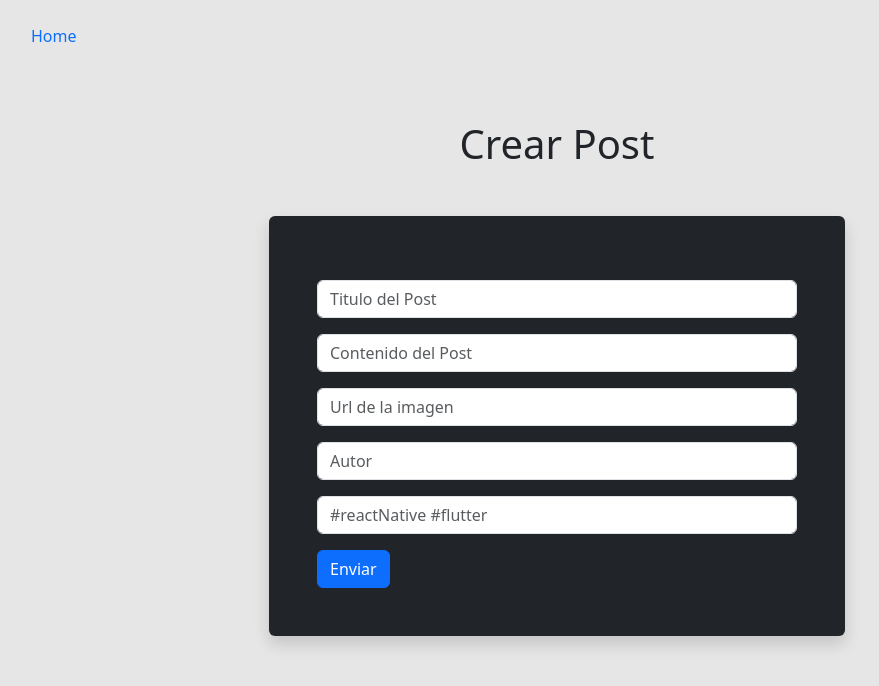
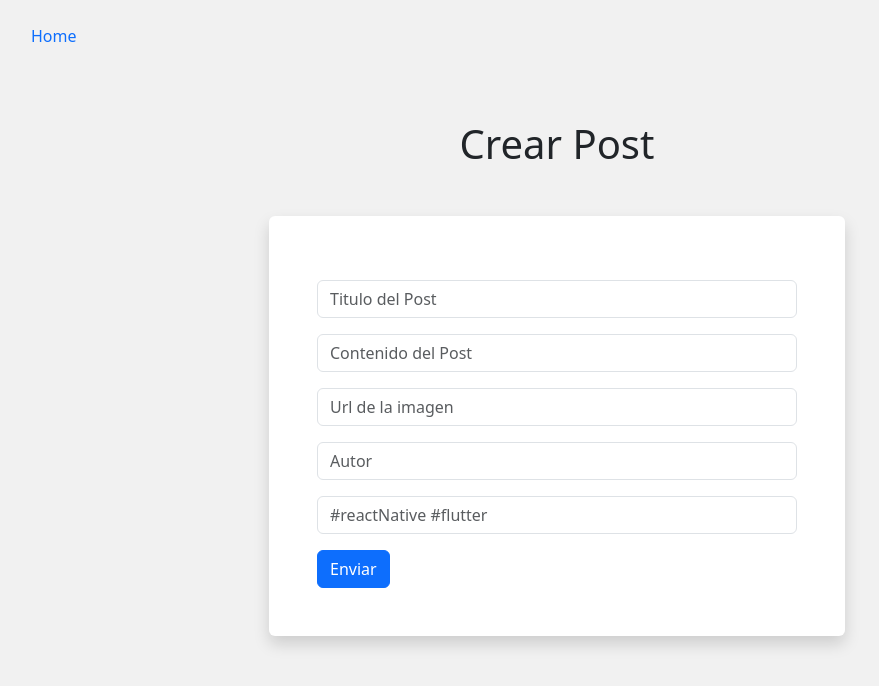
Before and after one commit to AlbertoEng/CaraLibro, a React (Vite) app: page /create in a window 1280 px wide. Shown: the top 686 px of the page, without its empty margins (83-962 px from the left). Built offline with nearby package versions, Linux system fonts and the light colour scheme.

Commit message:
otro mas

```diff
--- a/src/index.css
+++ b/src/index.css
@@ -1,5 +1,5 @@
 body{
-    background-color: rgb(230, 230, 230);
+    background-color: rgb(241, 241, 241);
 }
 
 .imagen {
--- a/src/pages/CreatePost.jsx
+++ b/src/pages/CreatePost.jsx
@@ -24,7 +24,7 @@ const CreatePost = () => {
                 <h1 className='text-center mt-5'>Crear Post</h1>
                 <div className="row mt-5 d-flex justify-content-center">
                     <div className="col-12" style={{ maxWidth: '600px' }}>
-                        <form className='form-group bg-dark p-5 rounded shadow' onSubmit={handleSubmit(savePost)}>
+                        <form className='form-group bg-white p-5 rounded shadow' onSubmit={handleSubmit(savePost)}>
                             {/* register your input into the hook by invoking the "register" function */}
                             <input id='title' placeholder='Titulo del Post' className='form-control mt-3' defaultValue="" {...register("title")} />
                             <input id='content' placeholder='Contenido del Post' className='form-control mt-3' defaultValue="" {...register("content")} />
--- a/src/pages/Home.jsx
+++ b/src/pages/Home.jsx
@@ -50,7 +50,7 @@ const Home = () => {
                                     <div key={post.key} className="card mt-3 shadow rouded overflow-hidden">
                                         {
                                             post.cover
-                                                ? <img src={post.cover} className="img-fluid" alt="..." style={{ width: '800px', height: '' }} />
+                                                ? <img src={post.cover} className="card-img-top" alt="..." style={{ width: '800px', height: '' }} />
                                                 : <div className="spinner-border text-primary" role="status">
                                                     <span className="visually-hidden">Loading...</span>
                                                 </div>
```
